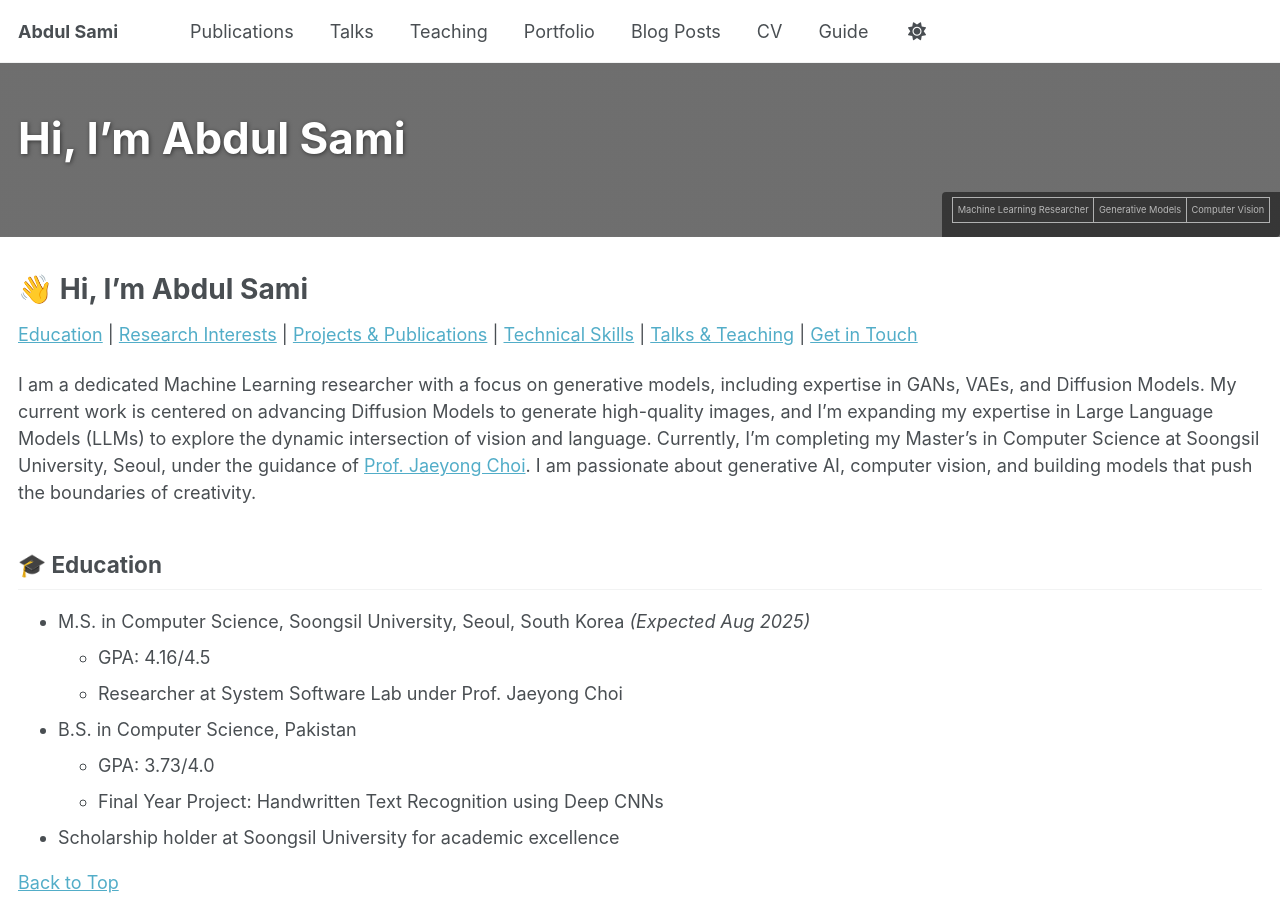
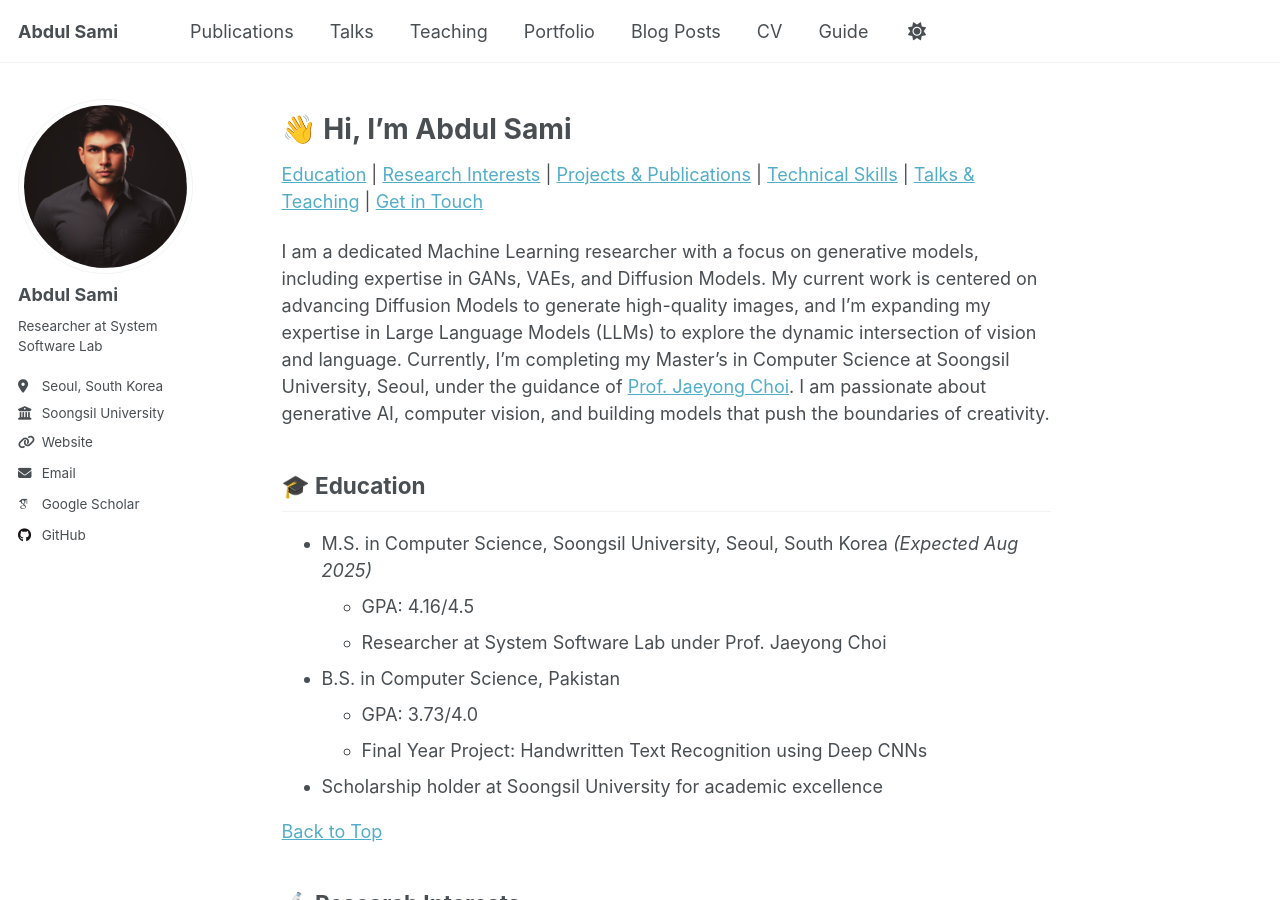
Before and after one commit to abdulsami101/abdulsami.github.io, a Jekyll site: the page built from _pages/about.md, in a window 1280 px wide and 900 px high. Built offline with Jekyll 4.4.1, drawn with Linux system fonts in a browser that asks for light colours; some web fonts are replaced.

Commit message:
Update about.md

```diff
--- a/_pages/about.md
+++ b/_pages/about.md
@@ -1,17 +1,11 @@
 ---
-layout: splash
-title: "Hi, I'm Abdul Sami"
-header:
-  author_profile: true
-  overlay_image: /images/hero_background.jpg
-  overlay_filter: 0.3
-  caption: "Machine Learning Researcher | Generative Models | Computer Vision"
-  actions:
-    - label: "View My Work"
-      url: "/portfolio/"
-    - label: "Download CV"
-      url: "/files/CV_Sami.pdf"
 permalink: /
+title: ""
+excerpt: ""
+author_profile: true
+redirect_from:
+  - /about/
+  - /about.html
 ---
 
 # 👋 Hi, I'm Abdul Sami
```
